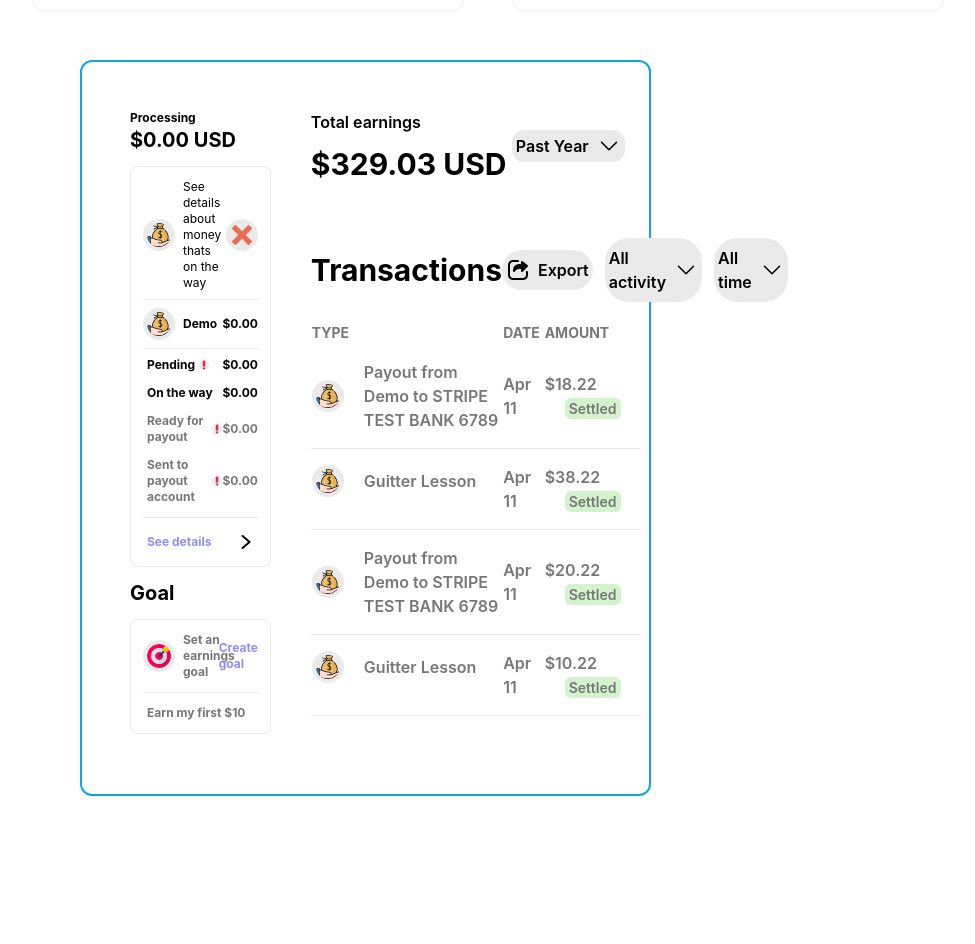
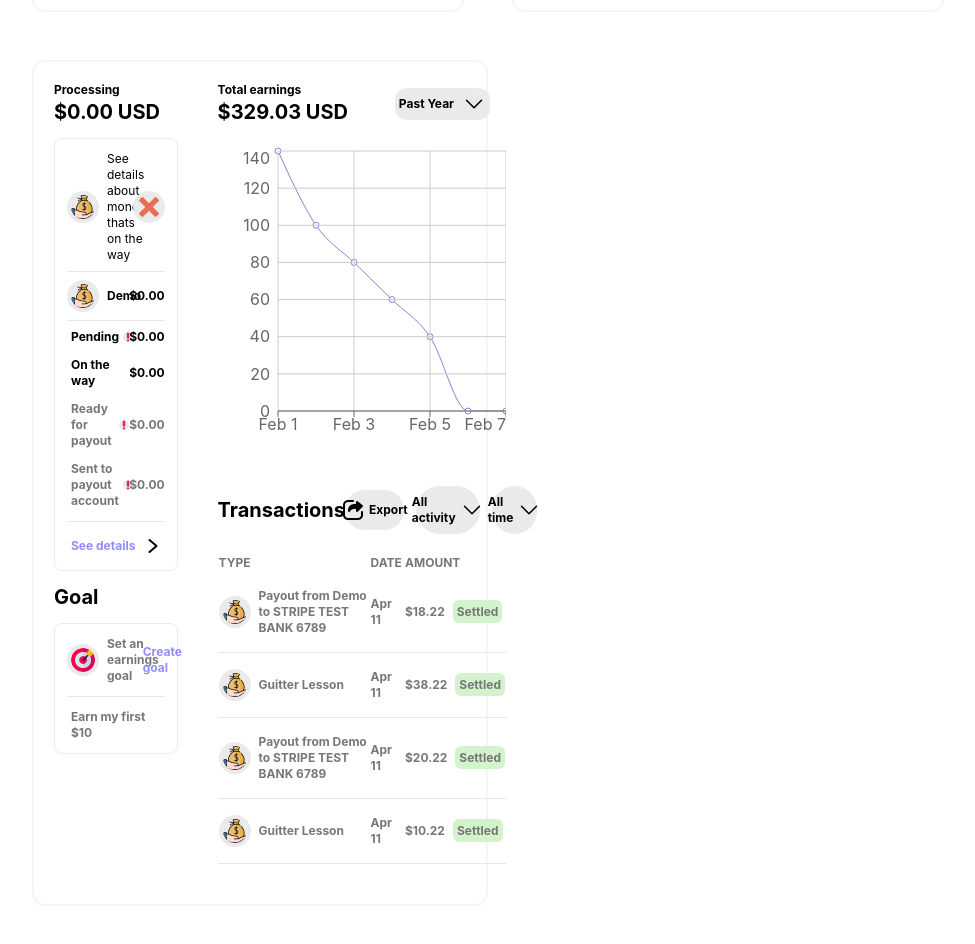
Before and after one commit to mamun-prodhan/super-admin, a React (Create React App) app: page / in a window 1280 px wide. Shown: the part 840-1784 px from the top of the page, without its empty margins (280-1255 px from the left). Before the commit the page ends 1740 px from the top, so only its background shows below. Built offline with nearby package versions, Linux system fonts and the light colour scheme.

Commit message:
responsive completed

```diff
--- a/src/components/MoneyDashboard/MoneyDashboard.js
+++ b/src/components/MoneyDashboard/MoneyDashboard.js
@@ -66,8 +66,8 @@ const MoneyDashboard = () => {
   ];
 
   return (
-    <div className="lg:p-12">
-      <div className=" border-2 lg:flex gap-10 border-sky-500 rounded-xl p-5 lg:p-12 lg:w-[70%]">
+    <div className="">
+      <div className=" border-2 mt-12 lg:flex gap-10 border-[#F3F7F2] rounded-xl p-5 lg:w-[50%]">
         <div className="w-[100%] md:w-[100%] lg:w-[30%] mb-10 md:mb-10 lg:mb-0">
           <p className="text-xs font-bold">Processing</p>
           <h3 className="text-xl font-bold">$0.00 USD</h3>
@@ -171,20 +171,20 @@ const MoneyDashboard = () => {
         <div className="w-[100%] md:w-[100%] lg:w-[70%]">
             <div className="flex mb-5 items-center justify-between">
                 <div>
-                    <p className="font-semibold">Total earnings</p>
-                    <h3 className="text-3xl font-bold mt-3">$329.03 USD</h3>
+                    <p className="text-xs font-bold">Total earnings</p>
+                    <h3 className="text-xl font-bold">$329.03 USD</h3>
                 </div>
-                <div className="flex bg-[#EAEAEA] rounded-xl p-1 mr-4">
-                  <p className="me-2 font-semibold">Past Year</p>
+                <div className="flex items-center bg-[#EAEAEA] rounded-xl p-1 mr-4">
+                  <p className="me-2 text-xs font-bold">Past Year</p>
                   <img src={arrow1} alt="export" />
                 </div>
             </div>
           {/* graph div */}
-          <div className="mb-5">
-          <ResponsiveContainer width="100%" height="70%">
+          <div className="h-[300px]">
+          <ResponsiveContainer width="100%" height="100%">
             <LineChart
               data={data}
-              margin={{ top: 5, right: 20, bottom: 5, left: 0 }}
+              margin={{ top: 5, right: 0, bottom: 5, left: 0 }}
             >
               <Line type="monotone" dataKey="uv" stroke="#8884d8" />
               <CartesianGrid stroke="#ccc" />
@@ -200,31 +200,31 @@ const MoneyDashboard = () => {
             </ResponsiveContainer>
           </div>
           {/* transaction div */}
-          <div className="mt-14">
+          <div className="mt-10">
             <div className="md:flex lg:flex items-center justify-between">
               <div>
-                <h3 className="text-3xl text-center md:text-start lg:text-start  font-bold">
+                <h3 className="text-xl text-center md:text-start lg:text-start  font-bold">
                   Transactions
                 </h3>
               </div>
               <div className="md:flex lg:flex items-center">
-                <div className="flex items-center justify-center my-3 md:my-0 lg:my-0 mr-3 py-2 px-4 rounded-3xl bg-[#EAEAEA]">
+                <div className="flex items-center justify-center my-3 md:my-0 lg:my-0 mr-3 p-2 rounded-3xl bg-[#EAEAEA]">
                   <img src={export1} alt="export" />
-                  <p className="ms-2 font-semibold">Export</p>
+                  <p className="ms-1 text-xs font-bold">Export</p>
                 </div>
-                <div className="flex items-center justify-center mb-3 md:mb-0 lg:mb-0 mr-3 py-2 px-4 rounded-3xl bg-[#EAEAEA]">
-                  <p className="me-2 font-semibold">All activity</p>
+                <div className="flex items-center justify-center mb-3 md:mb-0 lg:mb-0 mr-3 p-2 rounded-3xl bg-[#EAEAEA]">
+                  <p className="me-1 text-xs font-bold">All activity</p>
                   <img src={arrow1} alt="export" />
                 </div>
-                <div className="flex items-center justify-center mb-3 md:mb-0 lg:mb-0 py-2 px-4 rounded-3xl bg-[#EAEAEA]">
-                  <p className="me-2 font-semibold">All time</p>
+                <div className="flex items-center justify-center mb-3 md:mb-0 lg:mb-0 p-2 rounded-3xl bg-[#EAEAEA]">
+                  <p className="me-1 text-xs font-bold">All time</p>
                   <img src={arrow1} alt="export" />
                 </div>
               </div>
             </div>
             <div className="my-5">
-              <table className="w-[100%] font-semibold text-[#787777]">
-                <tr className="text-left text-xs md:text-sm lg:text-sm">
+              <table className="w-[100%] text-xs font-bold text-[#787777]">
+                <tr className="text-left">
                   <th>TYPE</th>
                   <th>DATE</th>
                   <th>AMOUNT</th>
@@ -232,7 +232,41 @@ const MoneyDashboard = () => {
                 <tr className="border-b ">
                   <td className="flex items-center py-4">
                     <img
-                      className="me-2 md:me-5 lg:me-5 p-1 bg-[#EAEAEA] rounded-full"
+                      className="me-2 p-1 bg-[#EAEAEA] rounded-full"
+                      src={money}
+                      alt=""
+                    />
+                    <span cla>Payout from Demo to STRIPE TEST BANK 6789</span>
+                  </td>
+                  <td className="py-4">Apr 11</td>
+                  <td className="py-4">
+                    <span>$18.22</span>
+                    <span className="ms-1 md:ms-2 lg:ms-2 rounded-md p-1 text-xs bg-[#D3F3CD]">
+                      Settled
+                    </span>
+                  </td>
+                </tr>
+                <tr className="border-b ">
+                  <td className="flex items-center py-4">
+                    <img
+                      className="me-2 p-1 bg-[#EAEAEA] rounded-full"
+                      src={money}
+                      alt=""
+                    />
+                    <span>Guitter Lesson</span>
+                  </td>
+                  <td className="py-4">Apr 11</td>
+                  <td className="py-4">
+                    <span>$38.22</span>
+                    <span className="ms-1 md:ms-2 lg:ms-2 rounded-md p-1 text-xs bg-[#D3F3CD]">
+                      Settled
+                    </span>
+                  </td>
+                </tr>
+                <tr className="border-b ">
+                  <td className="flex items-center py-4">
+                    <img
+                      className="me-2 p-1 bg-[#EAEAEA] rounded-full"
                       src={money}
                       alt=""
                     />
@@ -240,8 +274,8 @@ const MoneyDashboard = () => {
                   </td>
                   <td className="py-4">Apr 11</td>
                   <td className="py-4">
-                    <span>$18.22</span>{" "}
-                    <span className="md:ms-5 lg:ms-5 rounded-md px-1 py-0.5 text-sm bg-[#D3F3CD]">
+                    <span>$20.22</span>
+                    <span className="ms-1 md:ms-2 lg:ms-2 rounded-md p-1 text-xs bg-[#D3F3CD]">
                       Settled
                     </span>
                   </td>
@@ -249,7 +283,7 @@ const MoneyDashboard = () => {
                 <tr className="border-b ">
                   <td className="flex items-center py-4">
                     <img
-                      className="me-2 md:me-5 lg:me-5 p-1 bg-[#EAEAEA] rounded-full"
+                      className="me-2 p-1 bg-[#EAEAEA] rounded-full"
                       src={money}
                       alt=""
                     />
@@ -257,42 +291,8 @@ const MoneyDashboard = () => {
                   </td>
                   <td className="py-4">Apr 11</td>
                   <td className="py-4">
-                    <span>$38.22</span>{" "}
-                    <span className="md:ms-5 lg:ms-5 rounded-md px-1 py-0.5 text-sm bg-[#D3F3CD]">
-                      Settled
-                    </span>
-                  </td>
-                </tr>
-                <tr className="border-b ">
-                  <td className="flex items-center py-4">
-                    <img
-                      className="me-2 md:me-5 lg:me-5 p-1 bg-[#EAEAEA] rounded-full"
-                      src={money}
-                      alt=""
-                    />
-                    <span>Payout from Demo to STRIPE TEST BANK 6789</span>
-                  </td>
-                  <td className="py-4">Apr 11</td>
-                  <td className="py-4">
-                    <span>$20.22</span>{" "}
-                    <span className="md:ms-5 lg:ms-5 rounded-md px-1 py-0.5 text-sm bg-[#D3F3CD]">
-                      Settled
-                    </span>
-                  </td>
-                </tr>
-                <tr className="border-b ">
-                  <td className="flex items-center py-4">
-                    <img
-                      className="me-2 md:me-5 lg:me-5 p-1 bg-[#EAEAEA] rounded-full"
-                      src={money}
-                      alt=""
-                    />
-                    <span>Guitter Lesson</span>
-                  </td>
-                  <td className="py-4">Apr 11</td>
-                  <td className="py-4">
-                    <span>$10.22</span>{" "}
-                    <span className="md:ms-5 lg:ms-5 rounded-md px-1 py-0.5 text-sm bg-[#D3F3CD]">
+                    <span>$10.22</span>
+                    <span className="ms-1 md:ms-2 lg:ms-2 rounded-md p-1 text-xs bg-[#D3F3CD]">
                       Settled
                     </span>
                   </td>
```
